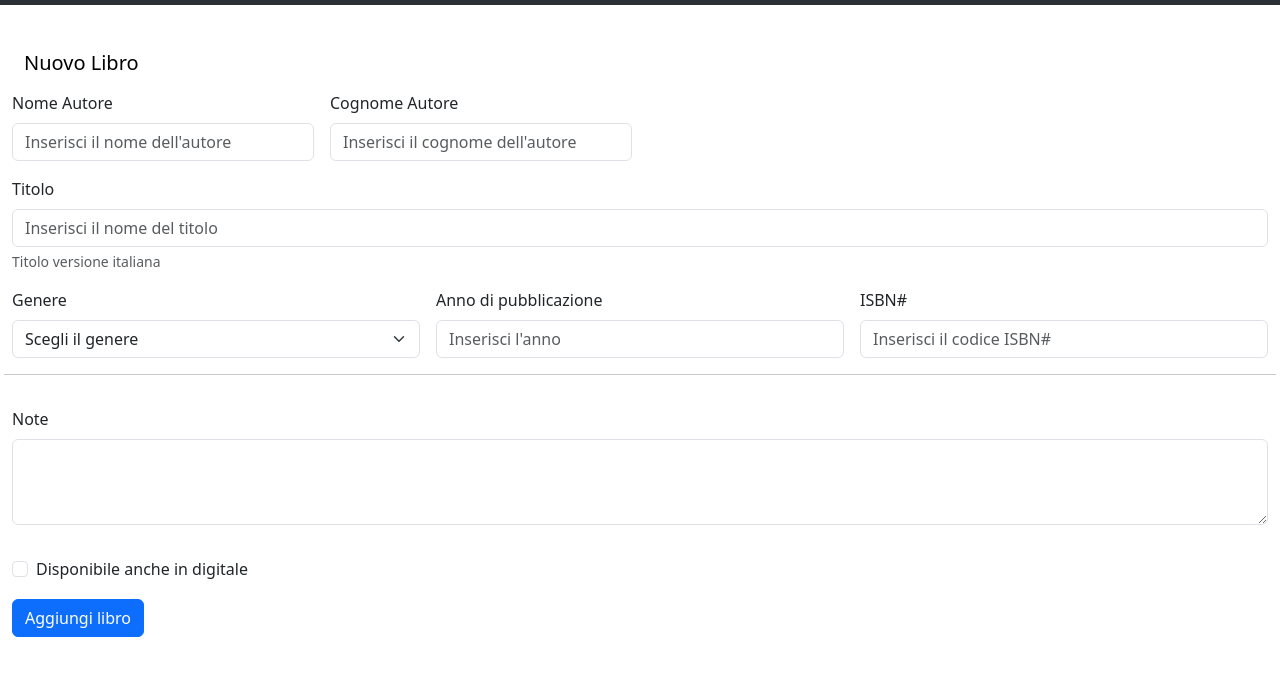
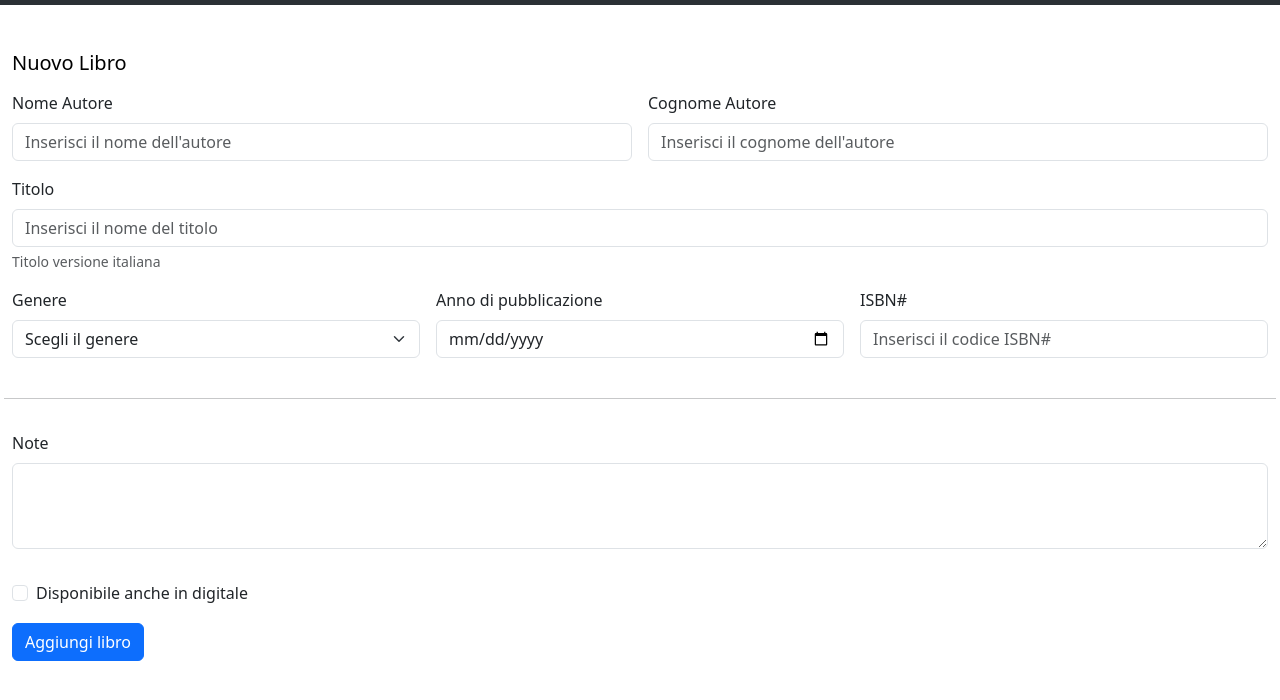
Before and after one commit to LesPaul997/html-css-bootstrap-dashboard, a plain HTML site: page form.html in a window 1280 px wide. Shown: the part 88-788 px from the top of the page. Drawn offline with nearby package versions, Linux system fonts and the light colour scheme.

Commit message:
end project

```diff
--- a/form.html
+++ b/form.html
@@ -79,25 +79,25 @@
 
         <div class="container-fluid">
             <nav class="navbar " data-bs-theme="white">
-                <div class="container-fluid">
+                <div class="container-fluid p-0">
                 <a class="navbar-brand">Nuovo Libro</a>
                 </div>
             </nav>
 
             <!--INIZIO FORM-->
             <form class="row g-3">
-                <div class="col-6 col-lg-3 text-start">
+                <div class="col-6 col-lg-6 text-start">
                   <label for="inputFirstName" class="form-label">Nome Autore</label>
-                  <input type="firstname" class="form-control" id="inputEmail4" placeholder="Inserisci il nome dell'autore">
+                  <input type="text" class="form-control" placeholder="Inserisci il nome dell'autore" aria-label="First name">
                 </div>
-                <div class="col-6 col-lg-3 text-start">
+                <div class="col-6 col-lg-6 text-start">
                   <label for="inputLastName" class="form-label">Cognome Autore</label>
-                  <input type="lastname" class="form-control" id="inputPassword4" placeholder="Inserisci il cognome dell'autore">
+                  <input type="text" class="form-control" placeholder="Inserisci il cognome dell'autore" aria-label="Last name">
                 </div>
                 <div class="col-12">
                   <label for="inputTitle" class="form-label">Titolo</label>
-                  <input type="text" class="form-control" id="inputTitle" placeholder="Inserisci il nome del titolo">
-                  <div id="emailHelp" class="form-text">Titolo versione italiana</div>
+                  <input type="text" class="form-control" placeholder="Inserisci il nome del titolo">
+                  <div class="form-text">Titolo versione italiana</div>
                 </div>
             <!--SELECT CON INFORMAZIONI-->
                 <div class="col-md-4">
@@ -111,11 +111,11 @@
                 </div>
                 <div class="col-md-4">
                     <label for="inputFirstName" class="form-label">Anno di pubblicazione</label>
-                    <input type="firstname" class="form-control" id="inputEmail4" placeholder="Inserisci l'anno">
+                    <input type="date" class="form-control" placeholder="Inserisci l'anno">
                 </div>
-                <div class="col-md-4">
+                <div class="col-md-4 mb-4" >
                     <label for="inputFirstName" class="form-label">ISBN#</label>
-                    <input type="firstname" class="form-control" id="inputEmail4" placeholder="Inserisci il codice ISBN#">
+                    <input type="text" class="form-control" placeholder="Inserisci il codice ISBN#">
                 </div>
 
                 <hr>
```
